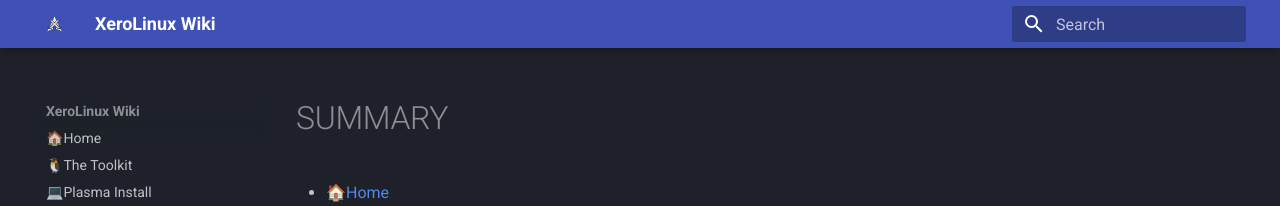
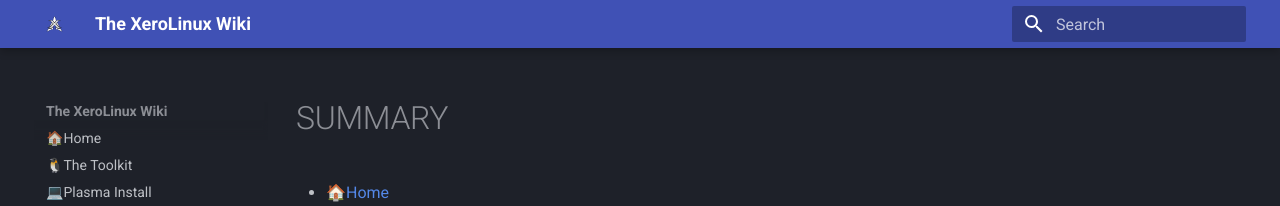
Before and after one commit to xerolinux/XeroWiki, an MkDocs documentation site: the page built from docs/SUMMARY.md, in a window 1280 px wide. Shown: the top 206 px of the page. Built offline with MkDocs 1.6.1 and Material for MkDocs 9.7.7, drawn with Linux system fonts in a browser that asks for light colours.

```diff
--- a/mkdocs.yml
+++ b/mkdocs.yml
@@ -1,5 +1,5 @@
-site_name: XeroLinux Wiki
-site_description: Project Documentation.
+site_name: The XeroLinux Wiki
+site_description: XeroLinux Project Documentation.
 site_url: https://wiki.xerolinux.xyz
 
 # Copyright
```
Also changed, not shown: site/404.html, site/SUMMARY/index.html, site/grub/index.html, site/index.html, site/plasma/index.html, site/rice/index.html, site/xlapit/index.html.
